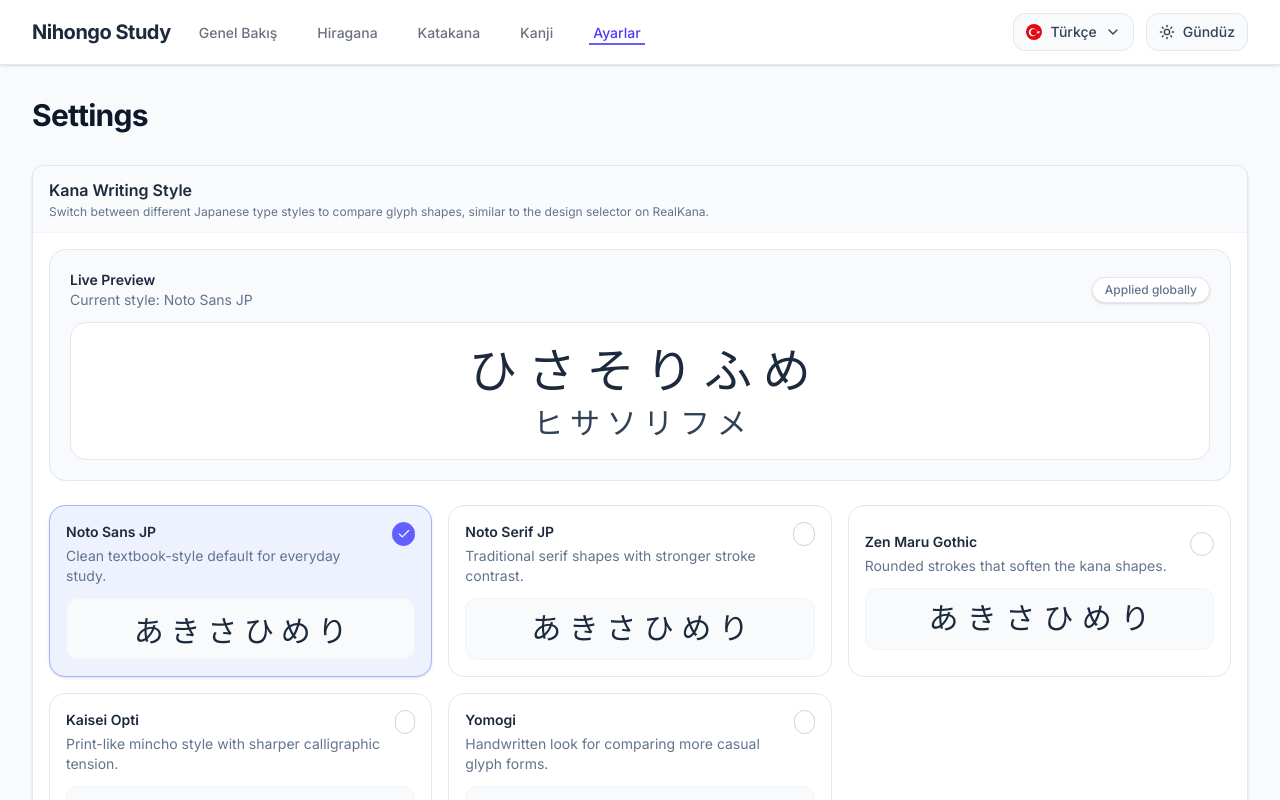
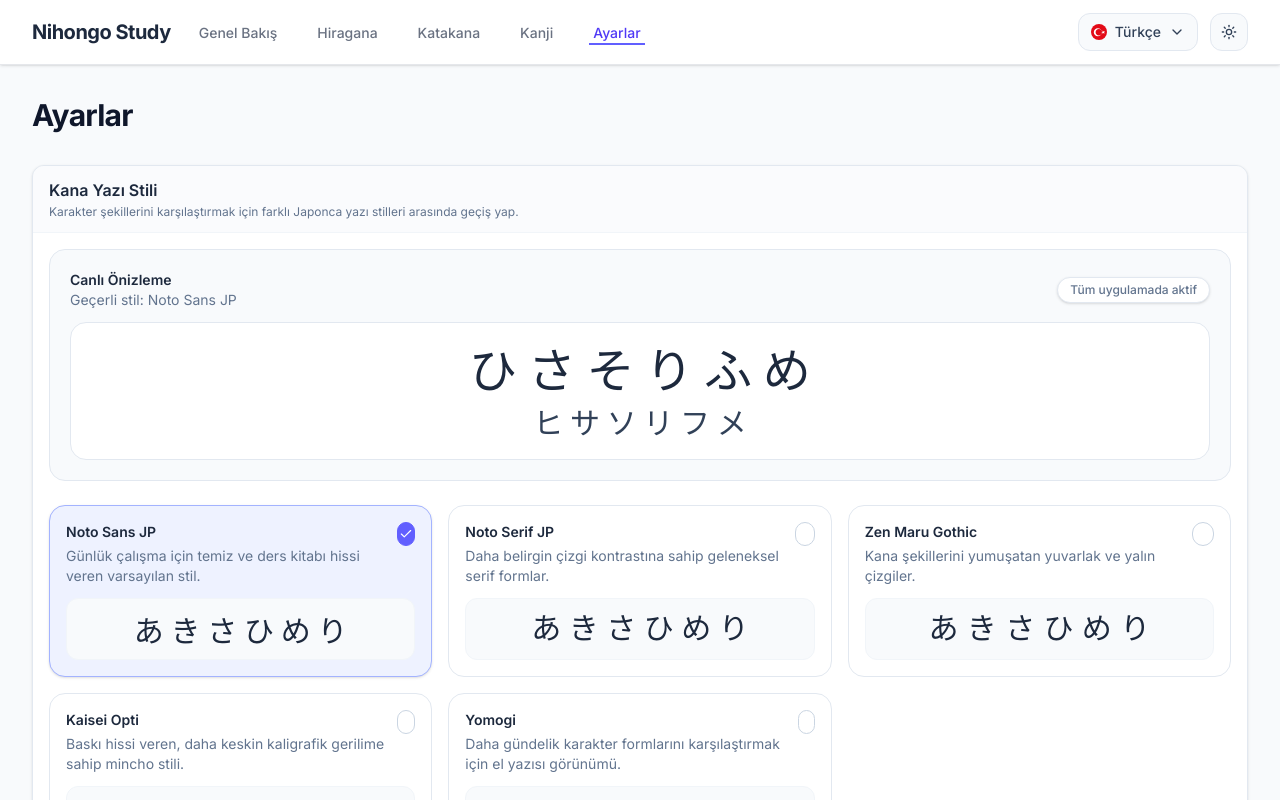
Before and after one commit to Alper-Yalcin/nihongo-study, a React (Vite) app: page / in a window 1280 px wide. Both pictures are taken after a click on the button "Ayarlar". Shown: the top 800 px of the page. Built offline with nearby package versions, Linux system fonts and the light colour scheme; a web font is replaced by a local one.

Commit message:
feat: add multilingual support for settings page and enhance kana font descriptions

```diff
--- a/src/App.tsx
+++ b/src/App.tsx
@@ -77,6 +77,7 @@ export default function App() {
       case 'settings':
         return (
           <Settings
+            language={language}
             kanaFontStyle={kanaFontStyle}
             onKanaFontStyleChange={setKanaFontStyle}
           />
--- a/src/components/Navbar.tsx
+++ b/src/components/Navbar.tsx
@@ -163,14 +163,13 @@ export const Navbar: React.FC<NavbarProps> = ({
             <button
               type="button"
               onClick={toggleTheme}
-              className={`flex items-center gap-2 rounded-xl px-3 py-2 text-sm font-medium transition-colors ${panelClass} ${
+              className={`flex items-center justify-center rounded-xl p-2.5 text-sm font-medium transition-colors ${panelClass} ${
                 isDark ? 'text-slate-100 hover:bg-slate-800' : 'text-slate-700 hover:bg-white'
               }`}
               aria-label={isDark ? themeText.dark : themeText.light}
               title={isDark ? themeText.dark : themeText.light}
             >
               {isDark ? <Moon size={16} /> : <Sun size={16} />}
-              <span className="hidden sm:inline">{isDark ? themeText.dark : themeText.light}</span>
             </button>
           </div>
         </div>
--- a/src/components/overview/OverviewDemoFrame.tsx
+++ b/src/components/overview/OverviewDemoFrame.tsx
@@ -16,7 +16,7 @@ export const OverviewDemoFrame: React.FC<Props> = ({
   const [hasError, setHasError] = useState(false);
 
   return (
-    <div className="flex-1 w-full max-w-[600px] bg-slate-100 rounded-2xl p-4 border border-slate-200 shadow-sm flex items-center justify-center min-h-[300px]">
+    <div className="group flex-1 w-full max-w-[600px] min-h-[300px] overflow-hidden rounded-2xl border border-slate-200 bg-slate-100 p-4 shadow-sm transition-all duration-500 ease-out hover:scale-[1.02] hover:shadow-xl flex items-center justify-center">
       {hasError ? (
         <div className="text-slate-400 text-center p-8">
           <p className="mb-2 font-medium">{fallbackTitle}</p>
@@ -26,7 +26,7 @@ export const OverviewDemoFrame: React.FC<Props> = ({
         <img
           src={src}
           alt={alt}
-          className="rounded-xl w-full h-auto shadow-sm border border-slate-200"
+          className="w-full h-auto rounded-xl border border-slate-200 shadow-sm transition-transform duration-500 ease-out will-change-transform group-hover:scale-110"
           loading="lazy"
           onError={() => setHasError(true)}
         />
--- a/src/data/kanaFontStyles.ts
+++ b/src/data/kanaFontStyles.ts
@@ -1,3 +1,5 @@
+import { AppLanguage } from './appPreferences';
+
 export type KanaFontStyleId =
   | 'noto-sans-jp'
   | 'noto-serif-jp'
@@ -8,7 +10,7 @@ export type KanaFontStyleId =
 export interface KanaFontStyle {
   id: KanaFontStyleId;
   name: string;
-  description: string;
+  description: Record<AppLanguage, string>;
   fontFamily: string;
   preview: string;
 }
@@ -17,35 +19,50 @@ export const kanaFontStyles: KanaFontStyle[] = [
   {
     id: 'noto-sans-jp',
     name: 'Noto Sans JP',
-    description: 'Clean textbook-style default for everyday study.',
+    description: {
+      tr: 'G\u00fcnl\u00fck \u00e7al\u0131\u015fma i\u00e7in temiz ve ders kitab\u0131 hissi veren varsay\u0131lan stil.',
+      en: 'Clean textbook-style default for everyday study.'
+    },
     fontFamily: '"Noto Sans JP", sans-serif',
     preview: 'あ き さ ひ め り'
   },
   {
     id: 'noto-serif-jp',
     name: 'Noto Serif JP',
-    description: 'Traditional serif shapes with stronger stroke contrast.',
+    description: {
+      tr: 'Daha belirgin \u00e7izgi kontrast\u0131na sahip geleneksel serif formlar.',
+      en: 'Traditional serif shapes with stronger stroke contrast.'
+    },
     fontFamily: '"Noto Serif JP", serif',
     preview: 'あ き さ ひ め り'
   },
   {
     id: 'zen-maru-gothic',
     name: 'Zen Maru Gothic',
-    description: 'Rounded strokes that soften the kana shapes.',
+    description: {
+      tr: 'Kana \u015fekillerini yumu\u015fatan yuvarlak ve yal\u0131n \u00e7izgiler.',
+      en: 'Rounded strokes that soften the kana shapes.'
+    },
     fontFamily: '"Zen Maru Gothic", sans-serif',
     preview: 'あ き さ ひ め り'
   },
   {
     id: 'kaisei-opti',
     name: 'Kaisei Opti',
-    description: 'Print-like mincho style with sharper calligraphic tension.',
+    description: {
+      tr: 'Bask\u0131 hissi veren, daha keskin kaligrafik gerilime sahip mincho stili.',
+      en: 'Print-like mincho style with sharper calligraphic tension.'
+    },
     fontFamily: '"Kaisei Opti", serif',
     preview: 'あ き さ ひ め り'
   },
   {
     id: 'yomogi',
     name: 'Yomogi',
-    description: 'Handwritten look for comparing more casual glyph forms.',
+    description: {
+      tr: 'Daha g\u00fcndelik karakter formlar\u0131n\u0131 kar\u015f\u0131la\u015ft\u0131rmak i\u00e7in el yaz\u0131s\u0131 g\u00f6r\u00fcn\u00fcm\u00fc.',
+      en: 'Handwritten look for comparing more casual glyph forms.'
+    },
     fontFamily: '"Yomogi", cursive',
     preview: 'あ き さ ひ め り'
   }
--- /dev/null
+++ b/src/data/settingsContent.ts
@@ -0,0 +1,69 @@
+import { AppLanguage } from './appPreferences';
+
+interface SettingsInfoCardContent {
+  title: string;
+  description: string;
+}
+
+interface SettingsPageContent {
+  pageTitle: string;
+  fontSectionTitle: string;
+  fontSectionDescription: string;
+  livePreviewTitle: string;
+  currentStyleLabel: string;
+  appliedGloballyLabel: string;
+  howItWorksTitle: string;
+  howItWorksDescription: string;
+  infoCards: SettingsInfoCardContent[];
+}
+
+export const settingsContent: Record<AppLanguage, SettingsPageContent> = {
+  tr: {
+    pageTitle: 'Ayarlar',
+    fontSectionTitle: 'Kana Yaz\u0131 Stili',
+    fontSectionDescription: 'Karakter \u015fekillerini kar\u015f\u0131la\u015ft\u0131rmak i\u00e7in farkl\u0131 Japonca yaz\u0131 stilleri aras\u0131nda ge\u00e7i\u015f yap.',
+    livePreviewTitle: 'Canl\u0131 \u00d6nizleme',
+    currentStyleLabel: 'Ge\u00e7erli stil',
+    appliedGloballyLabel: 'T\u00fcm uygulamada aktif',
+    howItWorksTitle: 'Nas\u0131l \u00c7al\u0131\u015f\u0131r',
+    howItWorksDescription: 'Se\u00e7ti\u011fin kana fontu, uygulamadaki Japonca metin kullanan t\u00fcm alanlar\u0131 g\u00fcnceller.',
+    infoCards: [
+      {
+        title: 'Yazma ve \u00c7izim',
+        description: '\u00c7al\u0131\u015fma tablolar\u0131 ve istemler se\u00e7ilen kana stilini kullan\u0131r.'
+      },
+      {
+        title: 'Dinleme',
+        description: 'Dinleme kartlar\u0131 ve karakter modal \u00f6nizlemeleri ayn\u0131 stili takip eder.'
+      },
+      {
+        title: 'S\u00f6zl\u00fck',
+        description: 'S\u00f6zl\u00fck tablolar\u0131ndaki kana kelimeleri stili de\u011fi\u015ftirdi\u011finde an\u0131nda g\u00fcncellenir.'
+      }
+    ]
+  },
+  en: {
+    pageTitle: 'Settings',
+    fontSectionTitle: 'Kana Writing Style',
+    fontSectionDescription: 'Switch between different Japanese type styles to compare glyph shapes, similar to the design selector on RealKana.',
+    livePreviewTitle: 'Live Preview',
+    currentStyleLabel: 'Current style',
+    appliedGloballyLabel: 'Applied globally',
+    howItWorksTitle: 'How It Works',
+    howItWorksDescription: 'The selected kana font updates every place that uses Japanese text in the app.',
+    infoCards: [
+      {
+        title: 'Typing & Drawing',
+        description: 'Study tables and prompts use the selected kana style.'
+      },
+      {
+        title: 'Listening',
+        description: 'Listening cards and character modal previews follow the same style.'
+      },
+      {
+        title: 'Dictionary',
+        description: 'Kana words in dictionary tables switch instantly when you change the style.'
+      }
+    ]
+  }
+};
--- a/src/pages/Settings.tsx
+++ b/src/pages/Settings.tsx
@@ -2,40 +2,45 @@ import React from 'react';
 import { Check } from 'lucide-react';
 import { PageContainer } from '../components/PageContainer';
 import { SectionCard } from '../components/SectionCard';
+import { AppLanguage } from '../data/appPreferences';
 import {
   kanaFontStyles,
   KanaFontStyleId
 } from '../data/kanaFontStyles';
+import { settingsContent } from '../data/settingsContent';
 
 interface SettingsProps {
+  language: AppLanguage;
   kanaFontStyle: KanaFontStyleId;
   onKanaFontStyleChange: (fontStyle: KanaFontStyleId) => void;
 }
 
 export const Settings: React.FC<SettingsProps> = ({
+  language,
   kanaFontStyle,
   onKanaFontStyleChange
 }) => {
   const selectedFont = kanaFontStyles.find(option => option.id === kanaFontStyle) ?? kanaFontStyles[0];
+  const copy = settingsContent[language];
 
   return (
-    <PageContainer title="Settings">
+    <PageContainer title={copy.pageTitle}>
       <div className="space-y-6">
         <SectionCard
-          title="Kana Writing Style"
-          description="Switch between different Japanese type styles to compare glyph shapes, similar to the design selector on RealKana."
+          title={copy.fontSectionTitle}
+          description={copy.fontSectionDescription}
         >
           <div className="space-y-6">
             <div className="settings-preview-shell rounded-2xl border border-slate-200 bg-slate-50 p-5">
               <div className="mb-3 flex items-center justify-between gap-3">
                 <div>
-                  <h3 className="text-sm font-semibold text-slate-800">Live Preview</h3>
+                  <h3 className="text-sm font-semibold text-slate-800">{copy.livePreviewTitle}</h3>
                   <p className="text-sm text-slate-500">
-                    Current style: {selectedFont.name}
+                    {copy.currentStyleLabel}: {selectedFont.name}
                   </p>
                 </div>
                 <span className="settings-preview-badge rounded-full bg-white px-3 py-1 text-xs font-medium text-slate-500 shadow-sm border border-slate-200">
-                  Applied globally
+                  {copy.appliedGloballyLabel}
                 </span>
               </div>
 
@@ -73,7 +78,7 @@ export const Settings: React.FC<SettingsProps> = ({
                     <div className="mb-3 flex items-start justify-between gap-3">
                       <div>
                         <div className="text-sm font-semibold text-slate-800">{option.name}</div>
-                        <div className="mt-1 text-sm text-slate-500">{option.description}</div>
+                        <div className="mt-1 text-sm text-slate-500">{option.description[language]}</div>
                       </div>
                       <div
                         className={`flex h-6 w-6 items-center justify-center rounded-full border ${
@@ -102,28 +107,16 @@ export const Settings: React.FC<SettingsProps> = ({
         </SectionCard>
 
         <SectionCard
-          title="How It Works"
-          description="The selected kana font updates every place that uses Japanese text in the app."
+          title={copy.howItWorksTitle}
+          description={copy.howItWorksDescription}
         >
           <div className="grid gap-3 md:grid-cols-3">
-            <div className="settings-info-card rounded-xl border border-slate-200 bg-white p-4">
-              <div className="mb-1 text-sm font-semibold text-slate-800">Typing & Drawing</div>
-              <p className="text-sm text-slate-500">
-                Study tables and prompts use the selected kana style.
-              </p>
-            </div>
-            <div className="settings-info-card rounded-xl border border-slate-200 bg-white p-4">
-              <div className="mb-1 text-sm font-semibold text-slate-800">Listening</div>
-              <p className="text-sm text-slate-500">
-                Listening cards and character modal previews follow the same style.
-              </p>
-            </div>
-            <div className="settings-info-card rounded-xl border border-slate-200 bg-white p-4">
-              <div className="mb-1 text-sm font-semibold text-slate-800">Dictionary</div>
-              <p className="text-sm text-slate-500">
-                Kana words in dictionary tables switch instantly when you change the style.
-              </p>
-            </div>
+            {copy.infoCards.map((item) => (
+              <div key={item.title} className="settings-info-card rounded-xl border border-slate-200 bg-white p-4">
+                <div className="mb-1 text-sm font-semibold text-slate-800">{item.title}</div>
+                <p className="text-sm text-slate-500">{item.description}</p>
+              </div>
+            ))}
           </div>
         </SectionCard>
       </div>
```
